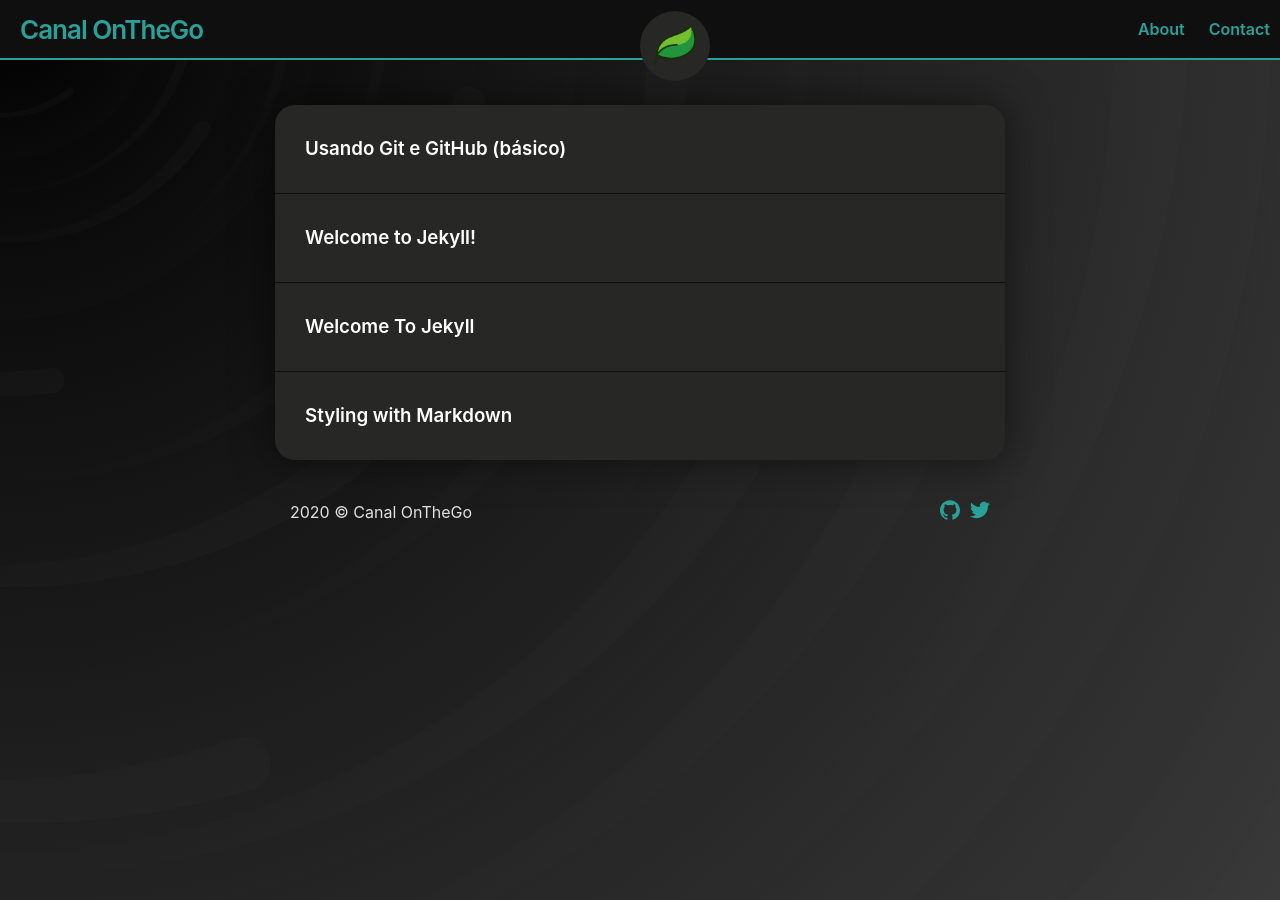
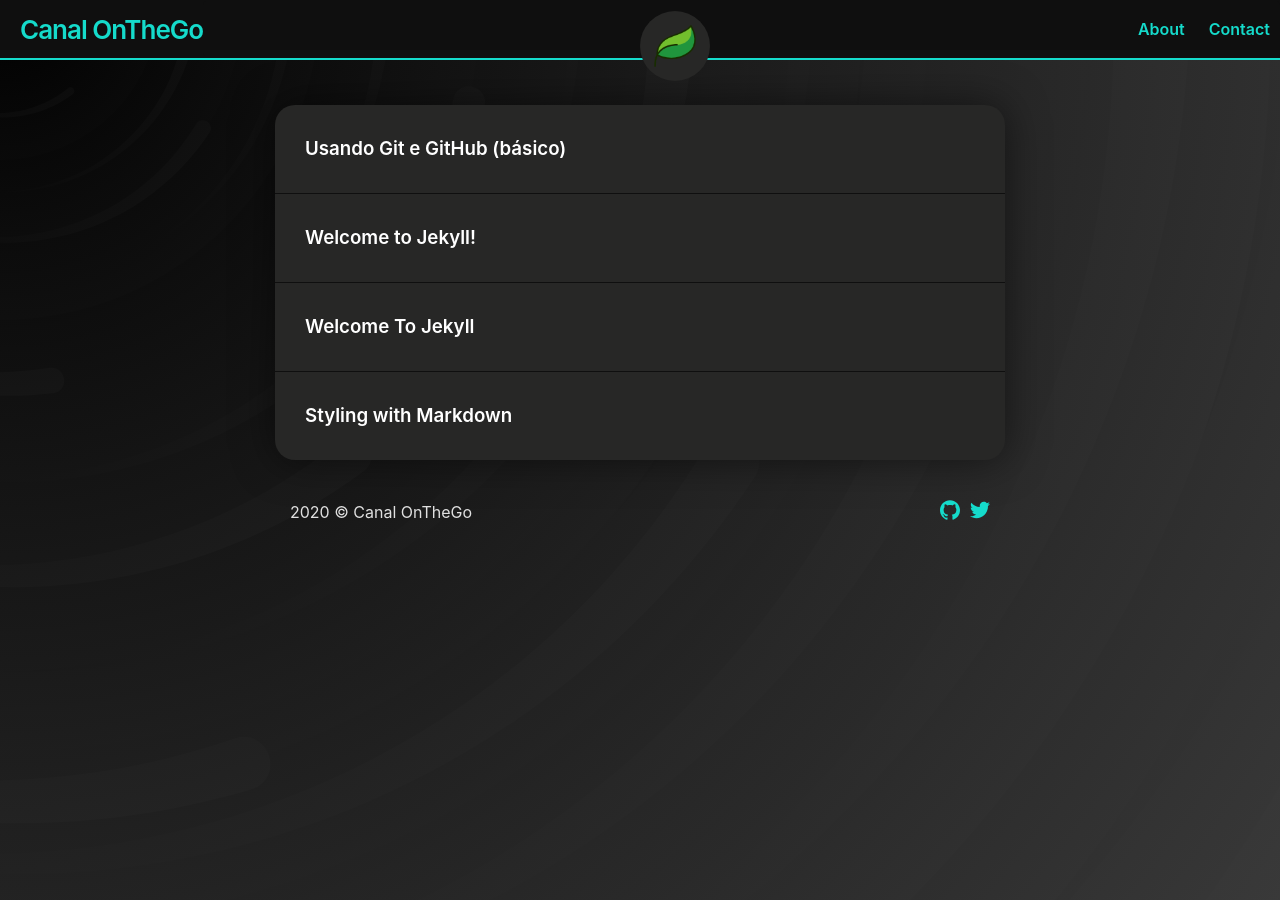
Before and after one commit to Teethew/teethew.github.io, a Jekyll site: the page built from index.md, in a window 1280 px wide. Built offline with Jekyll 4.4.1, drawn with Linux system fonts in a browser that asks for light colours.

Commit message:
Update leaf.scss

```diff
--- a/_sass/leaf.scss
+++ b/_sass/leaf.scss
@@ -6,7 +6,7 @@
 $small-font-size:  $base-font-size * 0.875 !default;
 $base-line-height: 1.5 !default;
 
-$theme-color: #2aa198;
+$theme-color: #15dbcb;
 $header-color: #0f0f0f;
 
 $spacing-unit:     30px !default;
```
